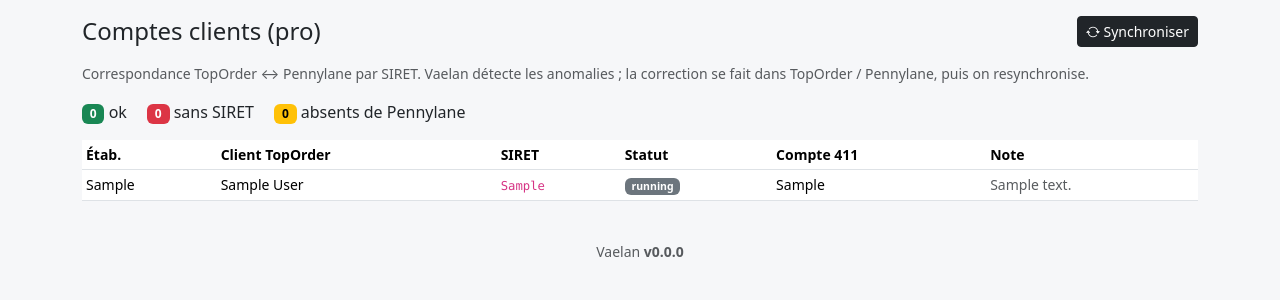
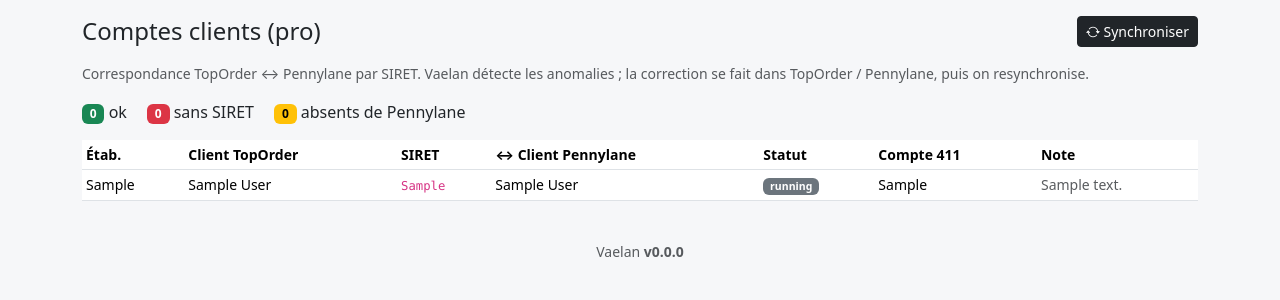
Before and after one commit to jscheungli/vaelan, a FastAPI app: page /c/000/clients in a window 1280 px wide. Shown: the part 104-404 px from the top of the page. Run offline with FastAPI, Linux system fonts and the light colour scheme; the visitor is signed in with stand-in values (Sample User, id 1); tables that the repository leaves empty hold one stand-in row (values such as "Sample post"); some libraries are stand-ins or nearby versions.

Commit message:
Clients : afficher le nom Pennylane à côté du nom TopOrder (correspondance)
Le matching est par SIRET ; on stocke et affiche aussi le nom côté Pennylane
pour voir « quoi correspond à quoi », même si les dénominations diffèrent ou
changent. La resync met à jour les noms (le lien tient par l'identifiant).
VERSION -> 0.1.10.

Co-Authored-By: Claude Opus 4.8 <noreply@anthropic.com>

```diff
--- a/app/core/db.py
+++ b/app/core/db.py
@@ -24,6 +24,7 @@ _COLUMN_ADDS = [
     "ALTER TABLE runs ADD COLUMN IF NOT EXISTS progress_current INTEGER",
     "ALTER TABLE runs ADD COLUMN IF NOT EXISTS progress_total INTEGER",
     "ALTER TABLE runs ADD COLUMN IF NOT EXISTS updated_at TIMESTAMP",
+    "ALTER TABLE client_accounts ADD COLUMN IF NOT EXISTS pennylane_name VARCHAR",
 ]
 
 
--- a/app/models.py
+++ b/app/models.py
@@ -85,6 +85,7 @@ class ClientAccount(SQLModel, table=True):
     toporder_name: Optional[str] = None
     siret: Optional[str] = None
     pennylane_customer_id: Optional[int] = None
+    pennylane_name: Optional[str] = None              # nom côté Pennylane (pour voir la correspondance)
     account_411: Optional[str] = None                 # numéro de compte Pennylane
     status: str = "unknown"                            # ok / no_siret / no_pennylane / incoherent
     note: Optional[str] = None
--- a/app/packs/sterna_caisse/clients_sync.py
+++ b/app/packs/sterna_caisse/clients_sync.py
@@ -57,7 +57,8 @@ def sync_clients(ctx, company_code="STERNA"):
         for c in d.get("items", []):
             sir = _siren(c.get("reg_no"))
             if sir:
-                pl_by_siren[sir] = {"id": c["id"], "acc_id": (c.get("ledger_account") or {}).get("id")}
+                pl_by_siren[sir] = {"id": c["id"], "name": c.get("name"),
+                                    "acc_id": (c.get("ledger_account") or {}).get("id")}
         if not d.get("has_more"):
             break
         cur = d.get("next_cursor")
@@ -91,6 +92,7 @@ def sync_clients(ctx, company_code="STERNA"):
                     m = pl_by_siren.get(sir)
                     if m:
                         row.pennylane_customer_id = m["id"]
+                        row.pennylane_name = m.get("name")
                         # résoudre le numéro de compte si pas déjà connu
                         if not row.account_411 and m.get("acc_id"):
                             num = _account_number(pl, m["acc_id"])
--- a/app/web/templates/clients.html
+++ b/app/web/templates/clients.html
@@ -35,13 +35,16 @@ la correction se fait dans TopOrder / Pennylane, puis on resynchronise.</p>
 {% endif %}
 <div class="table-responsive">
 <table class="table table-sm align-middle">
-  <thead><tr class="small text-muted"><th>Étab.</th><th>Client TopOrder</th><th>SIRET</th><th>Statut</th><th>Compte 411</th><th>Note</th></tr></thead>
+  <thead><tr class="small text-muted">
+    <th>Étab.</th><th>Client TopOrder</th><th>SIRET</th><th>↔ Client Pennylane</th><th>Statut</th><th>Compte 411</th><th>Note</th>
+  </tr></thead>
   <tbody>
   {% for r in rows %}
     <tr class="small">
       <td>{{ r.establishment }}</td>
       <td>{{ r.toporder_name or '—' }}</td>
       <td><code>{{ r.siret or '' }}</code></td>
+      <td>{{ r.pennylane_name or '' }}</td>
       <td>{{ stbadge(r.status) }}</td>
       <td>{{ r.account_411 or '' }}</td>
       <td class="text-muted">{{ r.note or '' }}</td>
```
Also changed, not shown: 1 other file.
